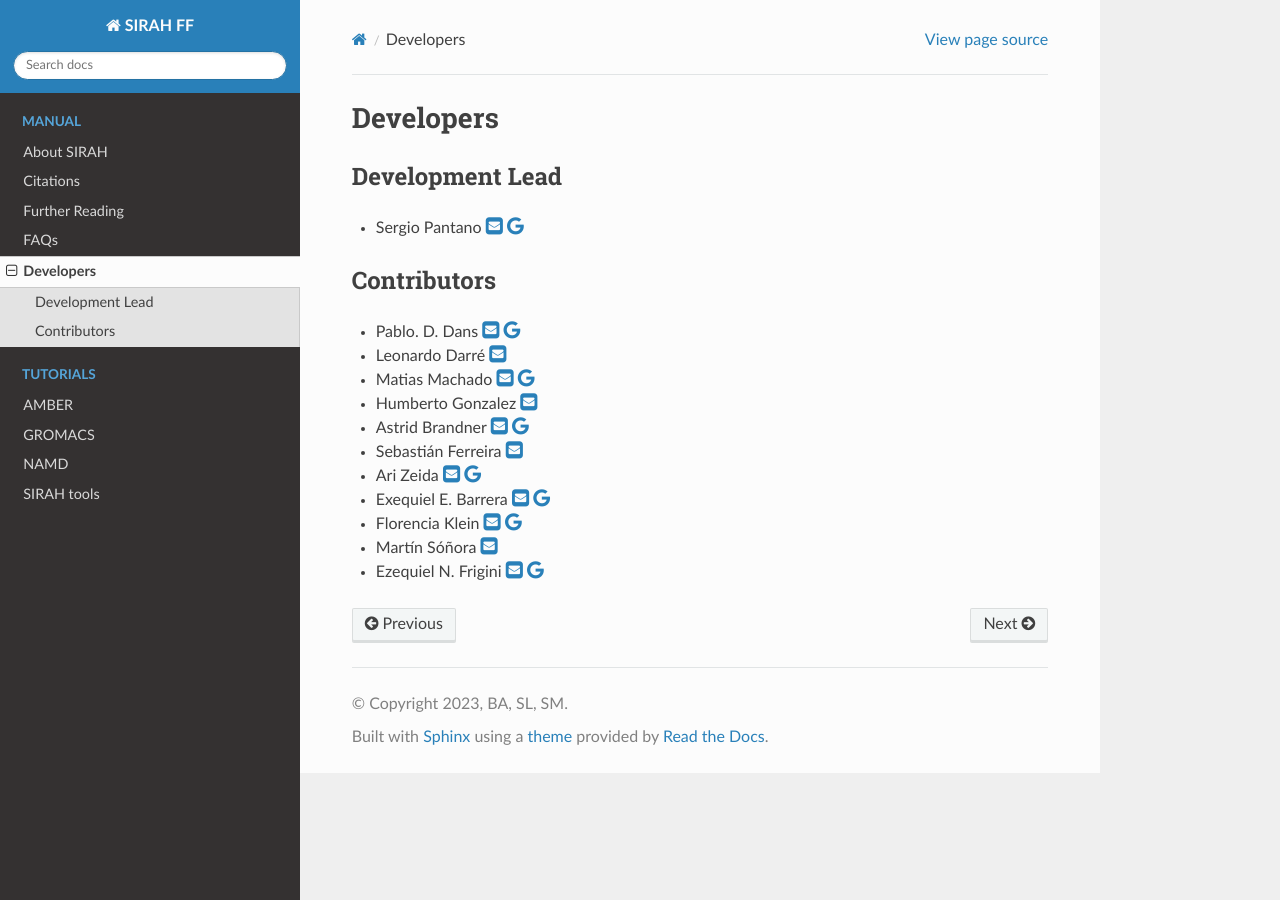
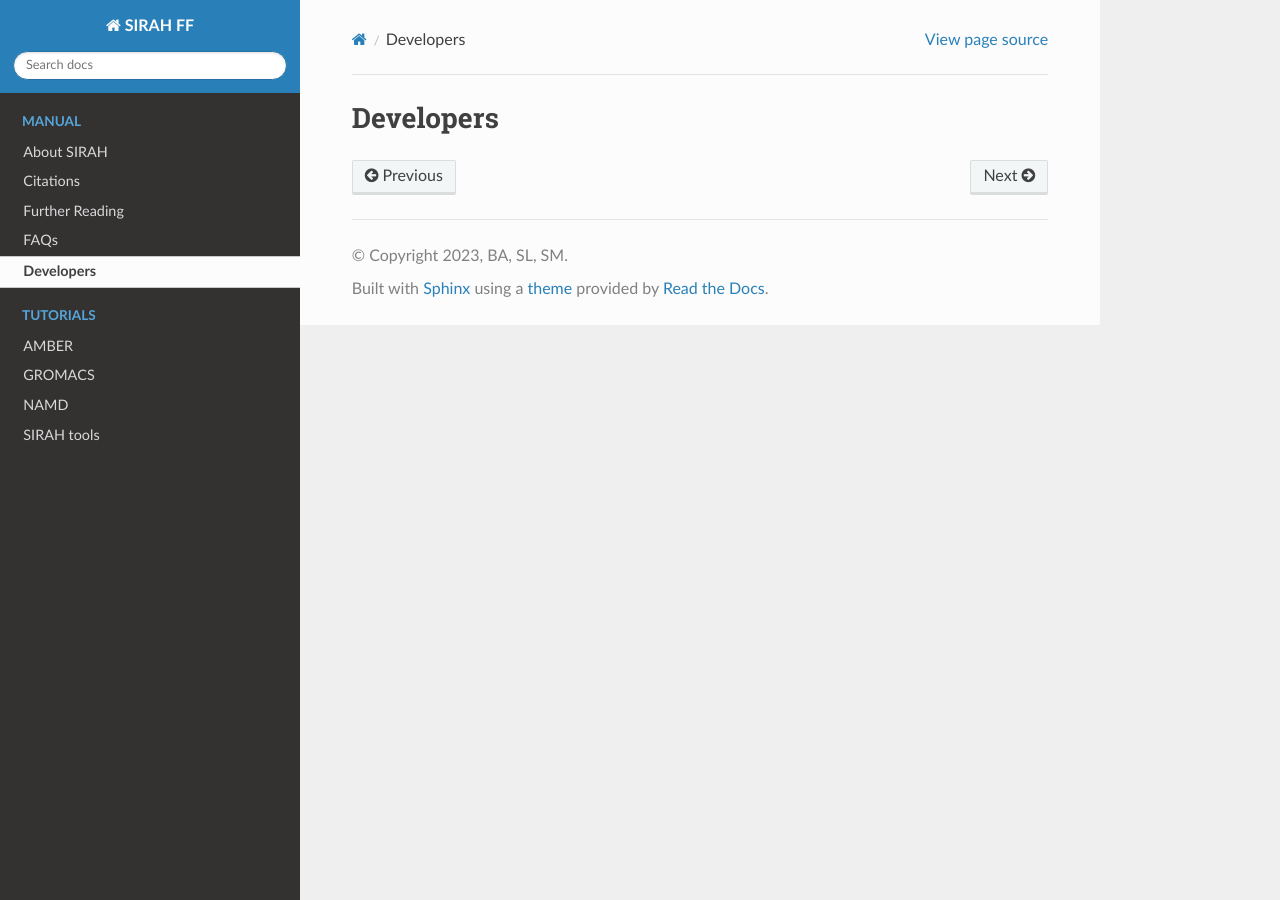
Before and after one commit to SIRAHFF/documentation, a Sphinx documentation site: the page built from docs/source/Developers.rst, in a window 1280 px wide. Built offline with Sphinx 7.4.7 and the Read the Docs theme 2.0.0, drawn with Linux system fonts in a browser that asks for light colours; some of the changed lines change nothing that is shown.

Commit message:
Update Developers.rst

```diff
--- a/docs/source/Developers.rst
+++ b/docs/source/Developers.rst
@@ -1,117 +1,2 @@
 Developers
 ==========
-
-Development Lead
-----------------
-
-
-*    Sergio Pantano  |mail-serg| |google-serg|
-
-Contributors
-------------
-
-*    Pablo. D. Dans  |mail-dans| |google-dans|
-
-*    Leonardo Darré  |mail-darre|
-
-*    Matias Machado  |mail-machado| |google-machado|
-
-*    Humberto Gonzalez  |mail-gonzalez|
-
-*    Astrid Brandner  |mail-brandner| |google-brandner|
-
-*    Sebastián Ferreira  |mail-ferreira|
-
-*    Ari Zeida  |mail-zeida| |google-zeida|
-
-*    Exequiel E. Barrera  |mail-barrera| |google-barrera|
-
-*    Florencia Klein  |mail-klein| |google-klein|
-
-*    Martín Sóñora  |mail-sonora|
-
-*    Ezequiel N. Frigini  |mail-frigini| |google-frigini|
-
-
-
-
-
-.. |mail-serg| raw:: html
-
-   <a href="mailto:spantano@pasteur.edu.uy" class="author-social" target="_blank"> <i class="fa fa-envelope-square" style="font-size:20px;"></i></a>
-
-.. |google-serg| raw:: html
-
-   <a href="https://scholar.google.com/citations?user=FqAI7-EAAAAJ&hl=pt-BR&oi=ao" class="author-social" target="_blank"><i class="fa fa-google" style="font-size:20px;"></i></a>
-
-.. |mail-dans| raw:: html
-
-   <a href="mailto:pdans@pasteur.edu.uy" class="author-social" target="_blank"> <i class="fa fa-envelope-square" style="font-size:20px;"></i></a>
-
-.. |google-dans| raw:: html
-
-   <a href="https://scholar.google.com/citations?user=7gFOImQAAAAJ&hl=pt-BR&oi=ao" class="author-social" target="_blank"><i class="fa fa-google" style="font-size:20px;"></i></a>
-
-.. |mail-darre| raw:: html
-
-   <a href="mailto:ldarre@pasteur.edu.uy" class="author-social" target="_blank"> <i class="fa fa-envelope-square" style="font-size:20px;"></i></a>
-
-.. |mail-machado| raw:: html
-
-   <a href="mailto:mmachado@pasteur.edu.uy" class="author-social" target="_blank"> <i class="fa fa-envelope-square" style="font-size:20px;"></i></a>
-
-.. |google-machado| raw:: html
-
-   <a href="https://scholar.google.com/citations?user=zjm1KzQAAAAJ&hl=pt-BR&oi=ao" class="author-social" target="_blank"><i class="fa fa-google" style="font-size:20px;"></i></a>
-
-.. |mail-gonzalez| raw:: html
-
-   <a href="mailto:humbertog@pasteur.edu.uy" class="author-social" target="_blank"> <i class="fa fa-envelope-square" style="font-size:20px;"></i></a>
-
-.. |mail-brandner| raw:: html
-
-   <a href="mailto:abrandner@pasteur.edu.uy" class="author-social" target="_blank"> <i class="fa fa-envelope-square" style="font-size:20px;"></i></a>
-
-.. |google-brandner| raw:: html
-
-   <a href="https://scholar.google.com/citations?user=jwvtidcAAAAJ&hl=pt-BR&oi=sra" class="author-social" target="_blank"><i class="fa fa-google" style="font-size:20px;"></i></a>
-
-.. |mail-ferreira| raw:: html
-
-   <a href="mailto:sebas@pasteur.edu.uy" class="author-social" target="_blank"> <i class="fa fa-envelope-square" style="font-size:20px;"></i></a>
-
-.. |mail-zeida| raw:: html
-
-   <a href="mailto:zeidaari@gmail.com" class="author-social" target="_blank"> <i class="fa fa-envelope-square" style="font-size:20px;"></i></a>
-
-.. |google-zeida| raw:: html
-
-   <a href="https://scholar.google.com/citations?user=2HeezPkAAAAJ&hl=pt-BR&oi=ao" class="author-social" target="_blank"><i class="fa fa-google" style="font-size:20px;"></i></a>
-
-.. |mail-barrera| raw:: html
-
-   <a href="mailto:exequielerbar@gmail.com" class="author-social" target="_blank"> <i class="fa fa-envelope-square" style="font-size:20px;"></i></a>
-
-.. |google-barrera| raw:: html
-
-   <a href="https://scholar.google.com/citations?user=xnnwoVsAAAAJ&hl" class="author-social" target="_blank"><i class="fa fa-google" style="font-size:20px;"></i></a>
-
-.. |mail-klein| raw:: html
-
-   <a href="mailto:fklein@pasteur.edu.uy" class="author-social" target="_blank"> <i class="fa fa-envelope-square" style="font-size:20px;"></i></a>
-
-.. |google-klein| raw:: html
-
-   <a href="https://scholar.google.com/citations?user=xN8b-x8AAAAJ&hl" class="author-social" target="_blank"><i class="fa fa-google" style="font-size:20px;"></i></a>
-
-.. |mail-sonora| raw:: html
-
-   <a href="mailto:msonora@pasteur.edu.uy" class="author-social" target="_blank"> <i class="fa fa-envelope-square" style="font-size:20px;"></i></a>
-
-.. |mail-frigini| raw:: html
-
-   <a href="mailto:eze.bass@gmail.com" class="author-social" target="_blank"> <i class="fa fa-envelope-square" style="font-size:20px;"></i></a>
-
-.. |google-frigini| raw:: html
-
-   <a href="https://scholar.google.com/citations?user=g2CMc00AAAAJ&hl" class="author-social" target="_blank"><i class="fa fa-google" style="font-size:20px;"></i></a>
```
